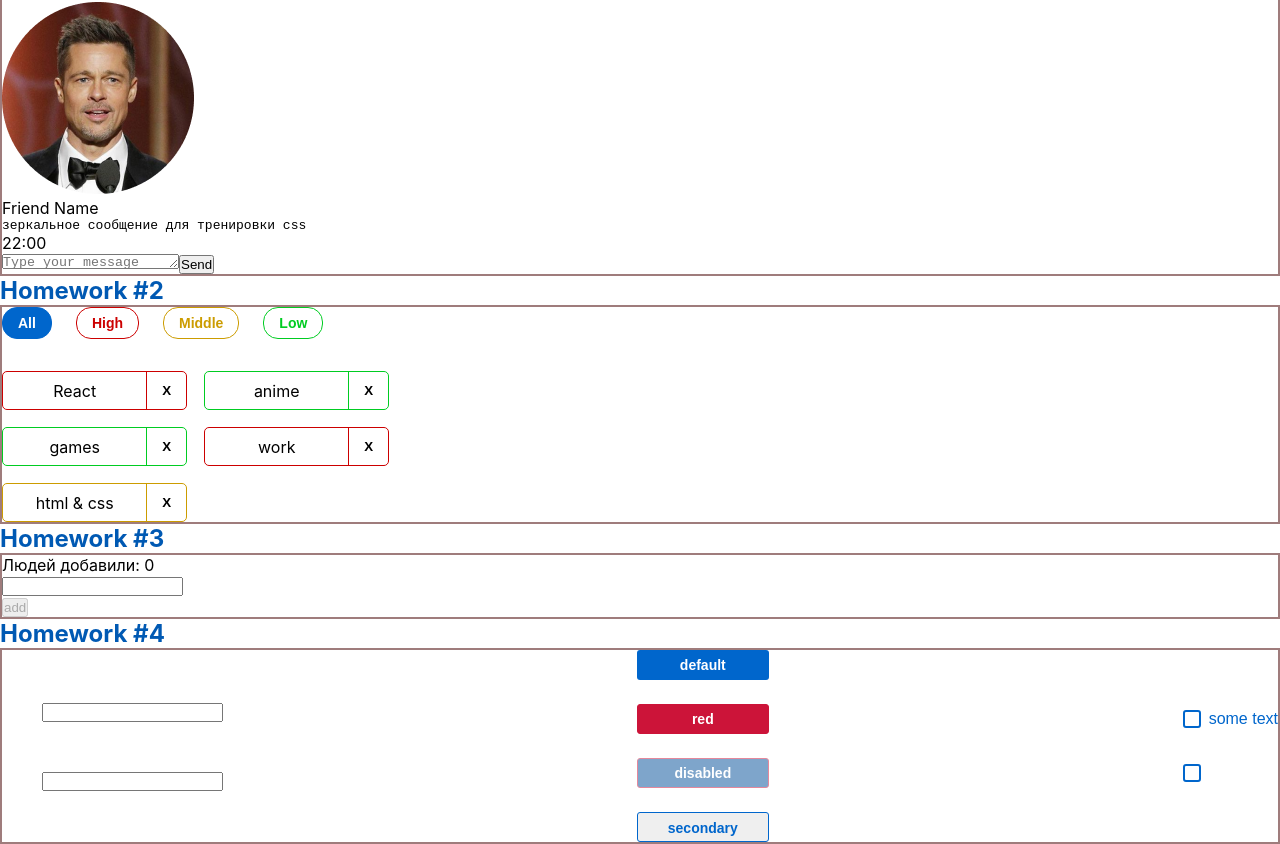
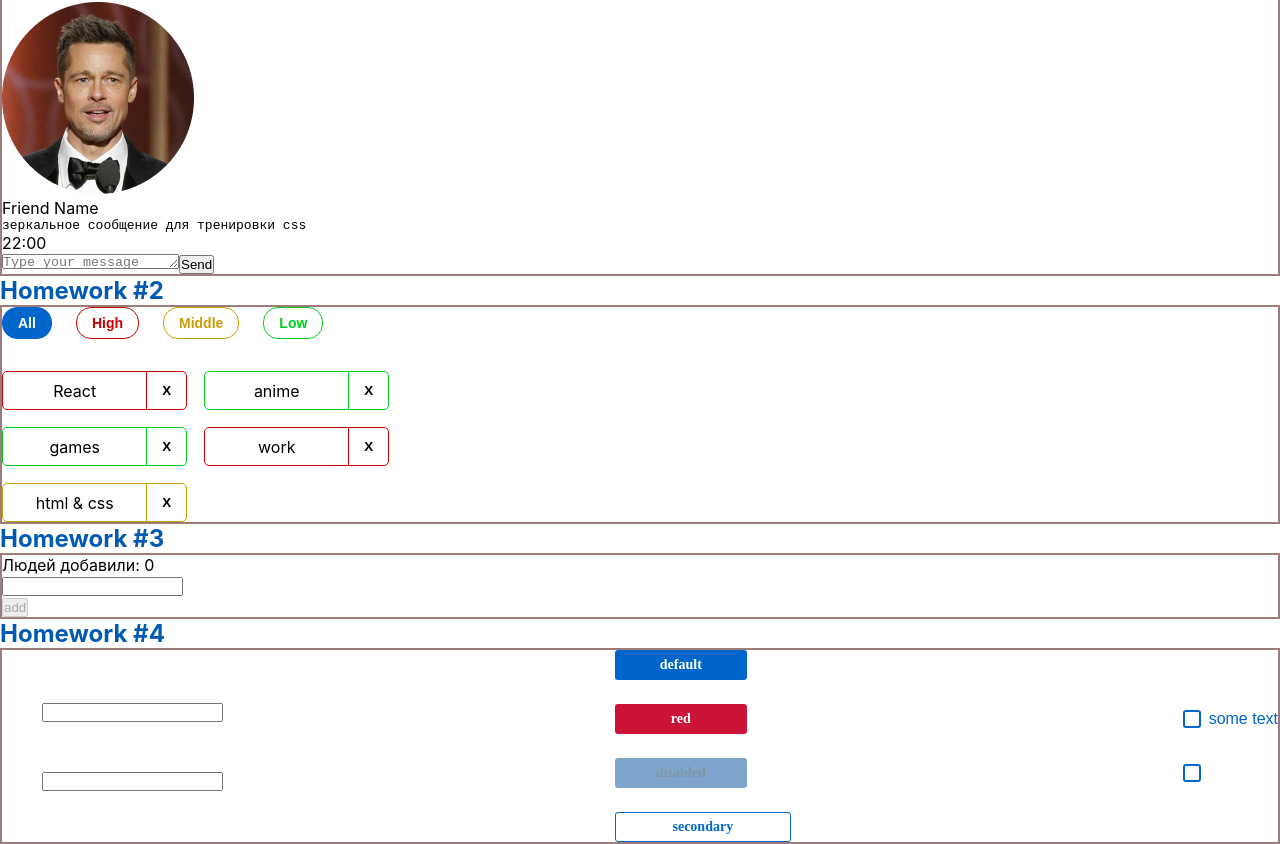
Before and after one commit to IlyaGoncharovY/hws2-master, a React (Create React App) app: page / in a window 1280 px wide. Shown: the part 280-1124 px from the top of the page. Built offline with nearby package versions, Linux system fonts and the light colour scheme.

Commit message:
feat(hw-8) fix

```diff
--- a/src/s2-homeworks/hw04/common/c2-SuperButton/SuperButton.module.css
+++ b/src/s2-homeworks/hw04/common/c2-SuperButton/SuperButton.module.css
@@ -1,88 +1,62 @@
 .button {
-    min-width: 132px;
+    width: 132px;
     height: 30px;
-    padding: 5px 24px;
     border-radius: 3px;
-    border: none;
+    border: 0px;
+    font-family: 'Montserrat', serif;
+    font-weight: 600;
+    font-size: 14px;
+    color: white;
 }
 
 .disabled {
-
-    min-width: 132px;
-    height: 30px;
-    padding: 5px 24px;
-    border-radius: 3px;
-    background: #004D99;
+    background-color: #004D99;
     opacity: 0.5;
+    color: #002E5C;
 }
 
 .secondary {
-    min-width: 132px;
+    width: 176px;
     height: 30px;
-    padding: 5px 24px;
-    border-radius: 3px;
     border: 1px solid #0066CC;
-    font-family: 'Montserrat', sans-serif;
-    font-weight: 600;
-    font-size: 14px;
-    line-height: 20px;
+    background-color: #FFFFFF;
     color: #0066CC;
 }
 
-.default{
-    min-width: 132px;
-    height: 30px;
-    padding: 5px 24px;
-    border-radius: 3px;
-    background: #0066CC;
-    font-family: 'Montserrat', sans-serif;
-    font-weight: 600;
-    font-size: 14px;
-    line-height: 20px;
-    color: #FFFFFF;
+.default {
+    background-color: #0066CC;
+
 }
 
 .red {
-    border: #CC1439 1px solid;
-    min-width: 132px;
-    height: 30px;
-    padding: 5px 24px;
-    border-radius: 3px;
-    background: #CC1439;
-    font-family: 'Montserrat', sans-serif;
-    font-style: normal;
-    font-weight: 600;
-    font-size: 14px;
-    color: #FFFFFF;
+    background-color: #CC1439;
 }
 
 .default:hover {
-    background: #0080FF;
+    background-color: #0080FF;
 }
 
 .red:hover {
-    background: #FF1A47;
+    background-color: #FF1A47;
 }
 
 .secondary:hover {
-    background: #E5F0FA;
+    color: #0066CC;
+    background-color: #E5F0FA;
 }
 
 
 .default:active {
-    background: #0059B3;
+    background-color: #0066CC;
 }
 
 .secondary:active {
-    background: #C9E5FF;
+    background-color: #C9E5FF;
 }
 
 .red:active {
-    background: #B31232;
+    background-color: #B21232;
 }
 
 .button:disabled {
-    background: #004D99;
-    opacity: 0.5;
-    border-radius: 3px;
 }
--- a/src/s2-homeworks/hw04/common/c2-SuperButton/SuperButton.tsx
+++ b/src/s2-homeworks/hw04/common/c2-SuperButton/SuperButton.tsx
@@ -17,9 +17,14 @@ const SuperButton: React.FC<SuperButtonPropsType> = (
         ...restProps // все остальные пропсы попадут в объект restProps, там же будет children
     }
 ) => {
-    const finalClassName = `${s.button} ${disabled && s.disabled}
-        ${xType === 'red' ? s.red : xType === 'secondary' ? s.secondary : '' + s.default}
-        ${className && className}` // задачка на смешивание классов
+    const finalClassName = s.button
+        + (disabled
+            ? ` ${s.disabled}`
+            : xType === 'red'
+                ? ` ${s.red}`
+                : xType === 'secondary'
+                    ? ` ${s.secondary}`
+                    : ` ${s.default}`) // задачка на смешивание классов
 
     return (
         <button
--- a/src/s2-homeworks/hw04/common/c3-SuperCheckbox/SuperCheckbox.tsx
+++ b/src/s2-homeworks/hw04/common/c3-SuperCheckbox/SuperCheckbox.tsx
@@ -29,6 +29,7 @@ const SuperCheckbox: React.FC<SuperCheckboxPropsType> = (
     const onChangeCallback = (e: ChangeEvent<HTMLInputElement>) => {
         // задачка на написание онченджа
         onChangeChecked && onChangeChecked(e.currentTarget.checked)
+        onChange && onChange(e)
     }
 
     const finalInputClassName = s.checkbox
```
